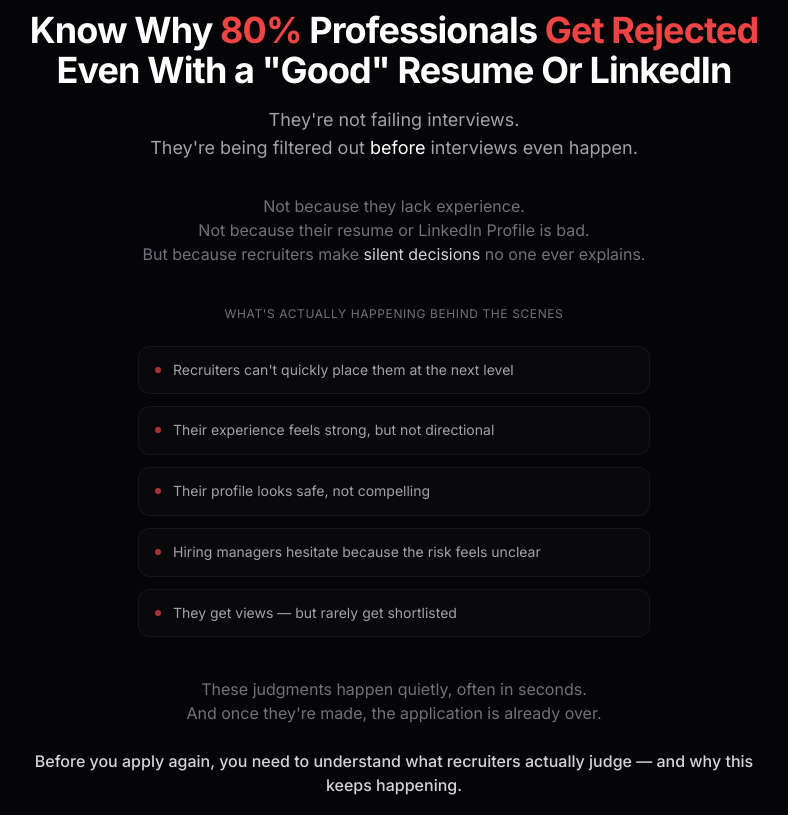
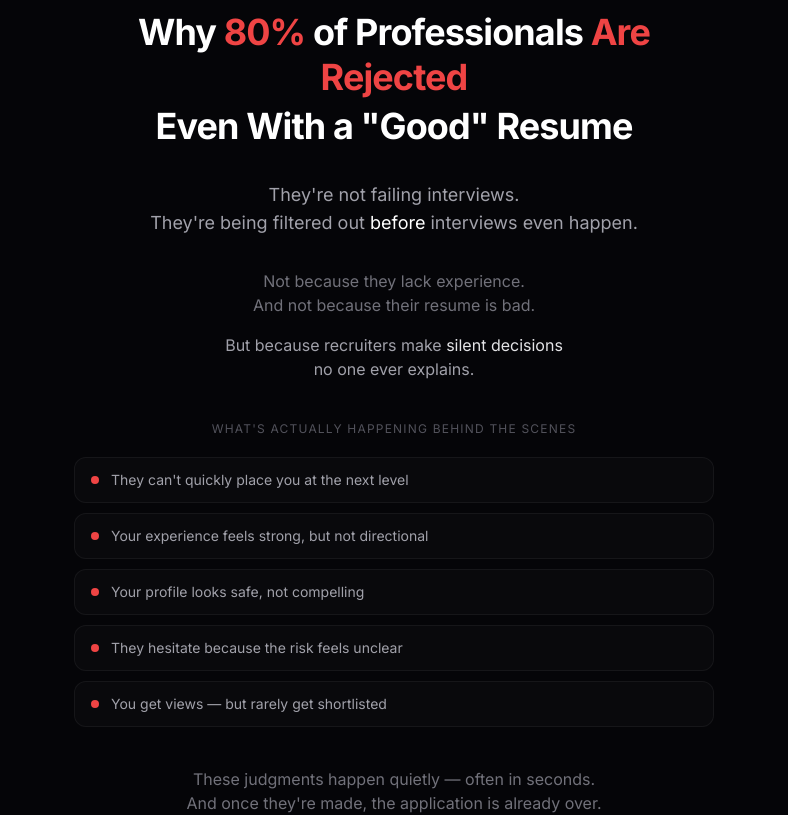
Before and after one commit to Aykaa-akki/Career-IQ-Prod, a React (Create React App) app in the folder frontend/: page / in a window 1280 px wide. Shown: the part 840-1655 px from the top of the page, without its empty margins (246-1034 px from the left). Built offline with nearby package versions, Linux system fonts and the light colour scheme; no server answers.

Commit message:
auto-commit for 62ee2f7a-c114-498a-81f7-c6a82e1dac3d

```diff
--- a/frontend/src/pages/LandingPage.jsx
+++ b/frontend/src/pages/LandingPage.jsx
@@ -971,8 +971,8 @@ export default function LandingPage() {
       </section>
 
       {/* ===== SECTION 2: WHY 80% GET REJECTED (New Section) ===== */}
-      <section className="bg-[#050508] py-16 md:py-20 border-t border-white/5">
-        <div className="max-w-3xl mx-auto px-4">
+      <section className="bg-[#050508] py-14 md:py-20 border-t border-white/5">
+        <div className="max-w-2xl mx-auto px-5 md:px-4">
           {/* Headline */}
           <motion.div
             initial={{ opacity: 0, y: 20 }}
@@ -981,18 +981,25 @@ export default function LandingPage() {
             transition={{ duration: 0.5 }}
             className="text-center mb-8"
           >
-            <h2 className="text-2xl sm:text-3xl md:text-4xl font-bold leading-tight mb-4">
-              Know Why <span className="text-red-500">80%</span> Professionals{" "}
-              <span className="text-red-500">Get Rejected</span>
-              <br className="hidden sm:block" />
-              <span className="block sm:inline"> Even With a "Good" Resume Or LinkedIn</span>
+            <h2 className="text-[22px] sm:text-3xl md:text-4xl font-bold leading-snug md:leading-tight">
+              Why <span className="text-red-500">80%</span> of Professionals{" "}
+              <span className="text-red-500">Are Rejected</span>
+              <span className="block mt-1">Even With a "Good" Resume</span>
             </h2>
-
-            {/* Subheadline */}
-            <p className="text-zinc-400 text-base md:text-lg leading-relaxed max-w-2xl mx-auto">
+          </motion.div>
+
+          {/* Subheadline */}
+          <motion.div
+            initial={{ opacity: 0, y: 20 }}
+            whileInView={{ opacity: 1, y: 0 }}
+            viewport={{ once: true }}
+            transition={{ duration: 0.5, delay: 0.05 }}
+            className="text-center mb-8"
+          >
+            <p className="text-zinc-400 text-[15px] md:text-lg leading-relaxed">
               They're not failing interviews.
               <br />
-              They're being filtered out <em className="not-italic text-white">before</em> interviews even happen.
+              They're being filtered out <span className="text-white">before</span> interviews even happen.
             </p>
           </motion.div>
 
@@ -1004,12 +1011,15 @@ export default function LandingPage() {
             transition={{ duration: 0.5, delay: 0.1 }}
             className="text-center mb-10"
           >
-            <p className="text-zinc-500 text-sm md:text-base leading-relaxed max-w-xl mx-auto">
+            <p className="text-zinc-500 text-sm md:text-base leading-relaxed">
               Not because they lack experience.
               <br />
-              Not because their resume or LinkedIn Profile is bad.
+              And not because their resume is bad.
+            </p>
+            <p className="text-zinc-400 text-sm md:text-base leading-relaxed mt-4">
+              But because recruiters make <span className="text-zinc-200">silent decisions</span>
               <br />
-              But because recruiters make <span className="text-zinc-300">silent decisions</span> no one ever explains.
+              no one ever explains.
             </p>
           </motion.div>
 
@@ -1018,27 +1028,27 @@ export default function LandingPage() {
             initial={{ opacity: 0, y: 20 }}
             whileInView={{ opacity: 1, y: 0 }}
             viewport={{ once: true }}
-            transition={{ duration: 0.5, delay: 0.2 }}
+            transition={{ duration: 0.5, delay: 0.15 }}
             className="mb-10"
           >
-            <p className="text-zinc-500 text-xs uppercase tracking-wider text-center mb-6">
+            <p className="text-zinc-600 text-xs uppercase tracking-widest text-center mb-5">
               What's actually happening behind the scenes
             </p>
 
-            <div className="grid gap-3 max-w-lg mx-auto">
+            <div className="space-y-2.5">
               {[
-                "Recruiters can't quickly place them at the next level",
-                "Their experience feels strong, but not directional",
-                "Their profile looks safe, not compelling",
-                "Hiring managers hesitate because the risk feels unclear",
-                "They get views — but rarely get shortlisted"
+                "They can't quickly place you at the next level",
+                "Your experience feels strong, but not directional",
+                "Your profile looks safe, not compelling",
+                "They hesitate because the risk feels unclear",
+                "You get views — but rarely get shortlisted"
               ].map((item, index) => (
                 <div
                   key={index}
-                  className="flex items-start gap-3 bg-white/[0.02] border border-white/5 rounded-lg px-4 py-3"
+                  className="flex items-center gap-3 px-4 py-3 bg-white/[0.02] border border-white/5 rounded-lg"
                 >
-                  <span className="w-1.5 h-1.5 rounded-full bg-red-500/70 mt-2 flex-shrink-0"></span>
-                  <span className="text-zinc-400 text-sm leading-relaxed">{item}</span>
+                  <span className="w-2 h-2 rounded-full bg-red-500 flex-shrink-0"></span>
+                  <span className="text-zinc-400 text-sm">{item}</span>
                 </div>
               ))}
             </div>
@@ -1049,18 +1059,18 @@ export default function LandingPage() {
             initial={{ opacity: 0, y: 20 }}
             whileInView={{ opacity: 1, y: 0 }}
             viewport={{ once: true }}
-            transition={{ duration: 0.5, delay: 0.3 }}
+            transition={{ duration: 0.5, delay: 0.2 }}
             className="text-center"
           >
-            <p className="text-zinc-500 text-sm md:text-base leading-relaxed max-w-lg mx-auto mb-6">
-              These judgments happen quietly, often in seconds.
+            <p className="text-zinc-500 text-sm md:text-base leading-relaxed mb-5">
+              These judgments happen quietly — often in seconds.
               <br />
               And once they're made, the application is already over.
             </p>
 
             {/* Transition Line */}
-            <p className="text-zinc-300 text-sm md:text-base font-medium">
-              Before you apply again, you need to understand what recruiters actually judge — and why this keeps happening.
+            <p className="text-zinc-200 text-sm md:text-base font-medium">
+              To stop this, you need to see what recruiters actually judge.
             </p>
           </motion.div>
         </div>
```
